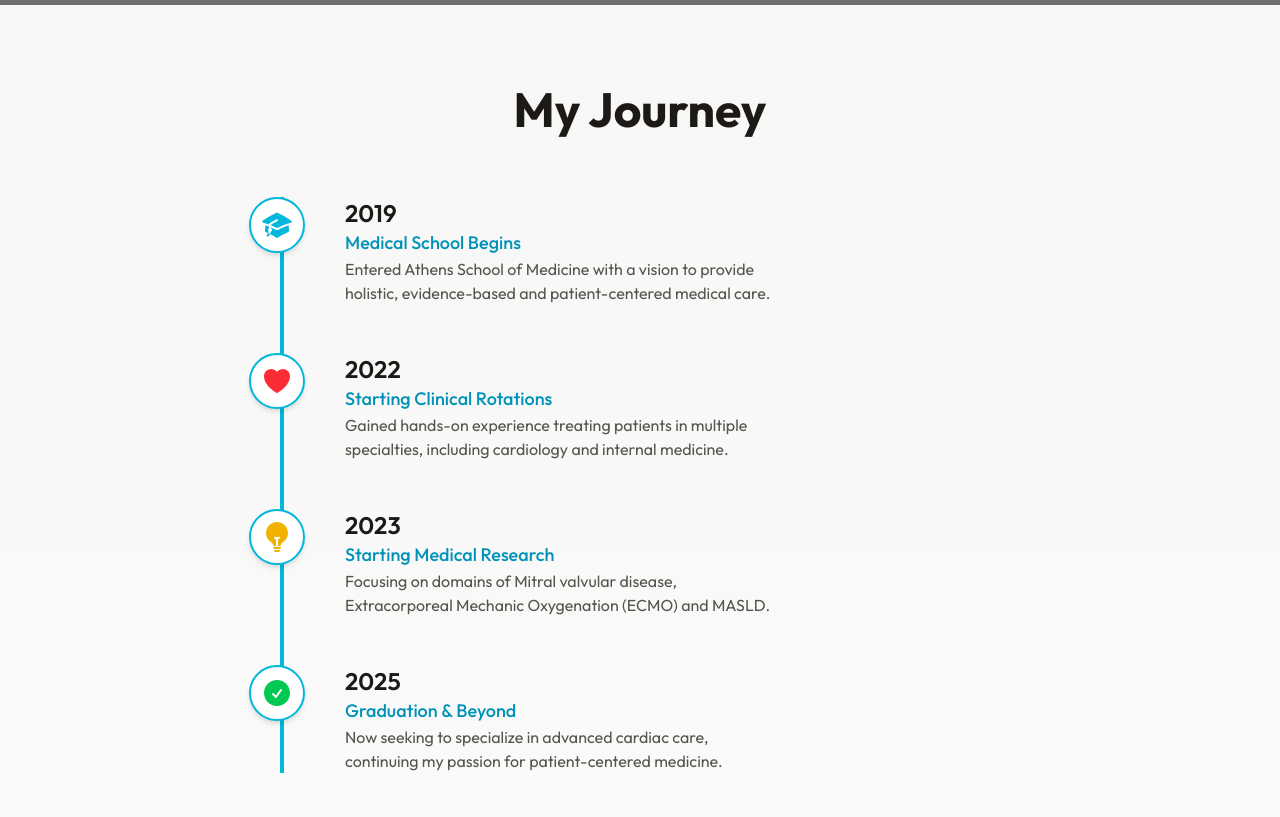
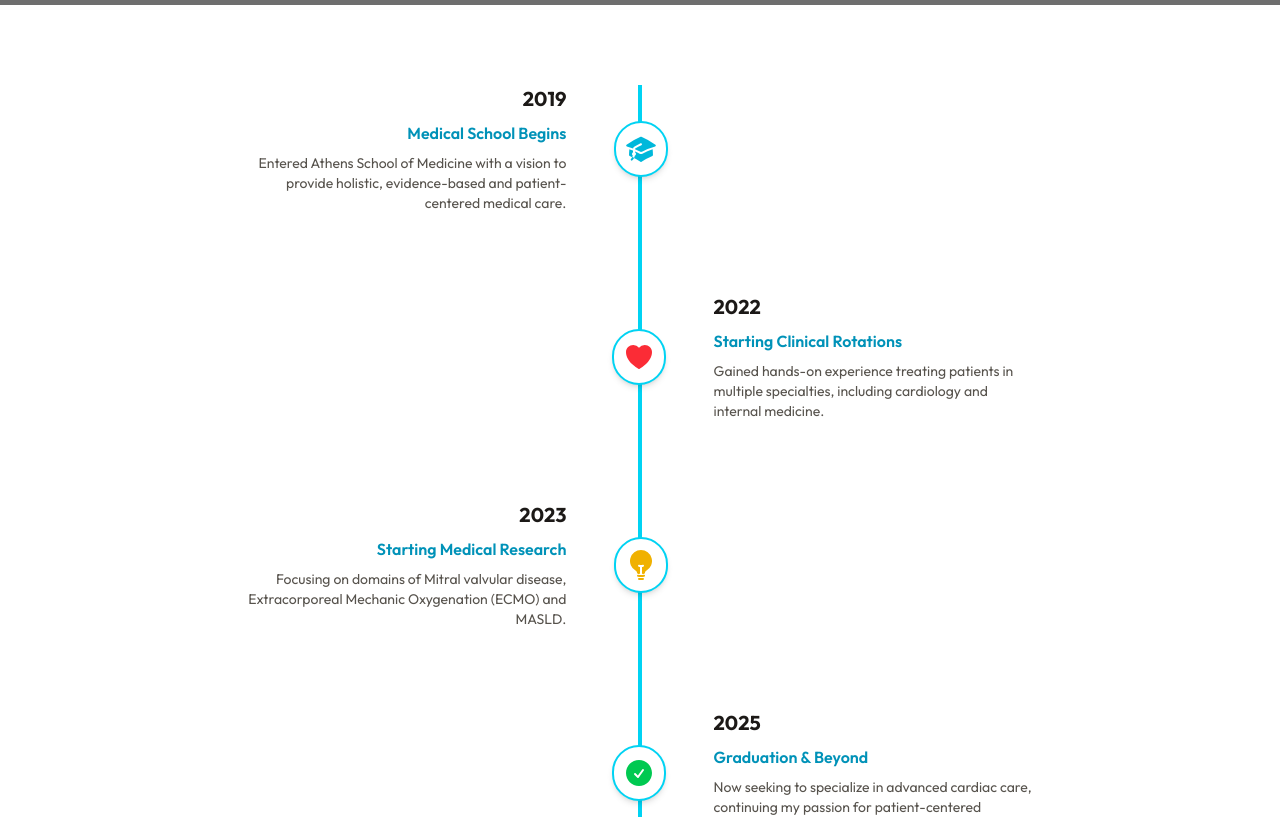
Before and after one commit to panteliskarabetsos/drzisis-portfolio, a Next.js app: page /about in a window 1280 px wide. Shown: the part 700-1517 px from the top of the page. Built offline with nearby package versions, Linux system fonts and the light colour scheme; grey boxes are pictures that could not be loaded.

Commit message:
Bug fixed

```diff
--- a/package.json
+++ b/package.json
@@ -13,7 +13,7 @@
   "dependencies": {
     "@heroicons/react": "^2.2.0",
     "@tailwindcss/forms": "^0.5.10",
-    "framer-motion": "^12.4.7",
+    "framer-motion": "^12.9.2",
     "lucide-react": "^0.479.0",
     "next": "15.2.0",
     "next-seo": "^6.6.0",
--- a/src/app/about/page.js
+++ b/src/app/about/page.js
@@ -1,9 +1,16 @@
 "use client";
 import { useEffect, useState } from "react";
 import { CheckCircleIcon, AcademicCapIcon, LightBulbIcon, HeartIcon, UsersIcon } from "@heroicons/react/24/solid";
+import { motion } from 'framer-motion';
 
 export default function AboutPage() {
   const [scrolled, setScrolled] = useState(false);
+  const timeline = [
+    { year: '2019', title: 'Medical School Begins', description: 'Entered Athens School of Medicine with a vision to provide holistic, evidence-based and patient-centered medical care.', icon: <AcademicCapIcon className="h-8 w-8 text-cyan-500" /> },
+    { year: '2022', title: 'Starting Clinical Rotations', description: 'Gained hands-on experience treating patients in multiple specialties, including cardiology and internal medicine.', icon: <HeartIcon className="h-8 w-8 text-red-500" /> },
+    { year: '2023', title: 'Starting Medical Research', description: 'Focusing on domains of Mitral valvular disease, Extracorporeal Mechanic Oxygenation (ECMO) and MASLD.', icon: <LightBulbIcon className="h-8 w-8 text-yellow-500" /> },
+    { year: '2025', title: 'Graduation & Beyond', description: 'Now seeking to specialize in advanced cardiac care, continuing my passion for patient-centered medicine.', icon: <CheckCircleIcon className="h-8 w-8 text-green-500" /> },
+  ];
 
   useEffect(() => {
     const handleScroll = () => {
@@ -41,48 +48,68 @@ export default function AboutPage() {
         </div>
       </section>
 
+                {/* Timeline Section */}
+                <section className="py-20 px-4 sm:px-8 bg-white">
+                  <div className="relative max-w-6xl mx-auto">
+                    {/* Vertical Line */}
+                    <div className="hidden md:block absolute left-1/2 top-0 transform -translate-x-1/2 h-full w-1 bg-cyan-400" />
 
+                    <div className="flex flex-col space-y-20">
+                      {timeline.map((item, index) => (
+                        <motion.div
+                          key={index}
+                          initial={{ opacity: 0, y: 50 }}
+                          whileInView={{ opacity: 1, y: 0 }}
+                          transition={{ duration: 0.6, delay: index * 0.2 }}
+                          viewport={{ once: true }}
+                          className="relative flex flex-col md:flex-row items-center"
+                        >
+                          {/* Left side (if even index) */}
+                          {index % 2 === 0 ? (
+                            <>
+                              <div className="w-full md:w-1/2 flex justify-end pr-6 md:pr-12 text-right">
+                                <div className="max-w-xs">
+                                  <h3 className="text-xl font-bold text-stone-900">{item.year}</h3>
+                                  <h4 className="text-cyan-600 font-semibold my-2">{item.title}</h4>
+                                  <p className="text-stone-600 text-sm">{item.description}</p>
+                                </div>
+                              </div>
 
-
-      {/* TIMELINE SECTION */}
-      <section className="mx-auto max-w-7xl px-4 sm:px-6 py-16 sm:py-20">
-        <h2 className="text-4xl sm:text-5xl font-bold text-center mb-12 sm:mb-16">
-          My Journey
-        </h2>
-
-        {/* Timeline Container */}
-        <div className="relative mx-auto max-w-3xl">
-          {/* Vertical Timeline Line (Desktop Only) */}
-          <div className="hidden sm:block absolute left-6 top-0 w-[4px] h-full bg-cyan-500"></div>
-
-          {[
-            { year: "2019", title: "Medical School Begins", description: "Entered Athens School of Medicine with a vision to provide holistic, evidence-based and patient-centered medical care.", icon: <AcademicCapIcon className="h-8 w-8 text-cyan-500" /> },
-            { year: "2022", title: "Starting Clinical Rotations", description: "Gained hands-on experience treating patients in multiple specialties, including cardiology and internal medicine.", icon: <HeartIcon className="h-8 w-8 text-red-500" /> },
-            { year: "2023", title: "Starting Medical Research", description: "Focusing on domains of Mitral valvular disease, Extracorporeal Mechanic Oxygenation (ECMO) and MASLD.", icon: <LightBulbIcon className="h-8 w-8 text-yellow-500" /> },
-            { year: "2025", title: "Graduation & Beyond", description: "Now seeking to specialize in advanced cardiac care, continuing my passion for patient-centered medicine.", icon: <CheckCircleIcon className="h-8 w-8 text-green-500" /> },
-          ].map((item, index) => (
-            <div key={index} className="relative flex flex-col sm:flex-row items-center sm:items-start space-y-6 sm:space-y-0 sm:space-x-6 mb-12">
-
-              {/* Connector Line (Mobile Only) */}
-              {index !== 0 && (
-                <div className="absolute top-[-24px] left-[50%] sm:hidden w-[2px] h-[24px] bg-cyan-500"></div>
-              )}
-
-              {/* Circle with Icon */}
-              <div className="relative flex-shrink-0 w-14 h-14 flex items-center justify-center bg-white border-2 border-cyan-500 shadow-md rounded-full z-10 sm:ml-[-7px]">
+                              {/* Center Icon */}
+                              <div className="flex items-center justify-center w-14 h-14 bg-white border-2 border-cyan-400 rounded-full shadow-md z-10 my-6 md:my-0" >
                                 {item.icon}
                               </div>
 
-              {/* Text Content */}
-              <div className="text-center sm:text-left max-w-md sm:pl-4">
-                <h3 className="text-2xl font-semibold">{item.year}</h3>
-                <h4 className="text-lg text-cyan-600 font-medium">{item.title}</h4>
-                <p className="text-stone-600">{item.description}</p>
+                              {/* Right side empty */}
+                              <div className="hidden md:block w-1/2" />
+                            </>
+                          ) : (
+                            <>
+                              {/* Left side empty */}
+                              <div className="hidden md:block w-1/2" />
+
+                              {/* Center Icon */}
+                              <div className="flex items-center justify-center w-14 h-14 bg-white border-2 border-cyan-400 rounded-full shadow-md z-10 my-6 md:my-0" >
+                                {item.icon}
+                              </div>
+
+                              {/* Right side (if odd index) */}
+                              <div className="w-full md:w-1/2 flex justify-start pl-6 md:pl-12 text-left">
+                                <div className="max-w-xs">
+                                  <h3 className="text-xl font-bold text-stone-900">{item.year}</h3>
+                                  <h4 className="text-cyan-600 font-semibold my-2">{item.title}</h4>
+                                  <p className="text-stone-600 text-sm">{item.description}</p>
                                 </div>
                               </div>
+                            </>
+                          )}
+                        </motion.div>
                       ))}
                     </div>
+                  </div>
                 </section>
+
+
 
         {/* CORE VALUES */}
         <section className="bg-gradient-to-b from-stone-50 via-white to-stone-50 py-20 px-4 sm:px-6">
--- a/tailwind.config.js
+++ b/tailwind.config.js
@@ -9,10 +9,7 @@ module.exports = {
     extend: {
       fontFamily: {
         montserrat: ["var(--font-montserrat)", "sans-serif"],
-<<<<<<< HEAD
-=======
         sans: ['Inter', 'ui-sans-serif', 'system-ui'],
->>>>>>> 806809b (Fix nested repository issue)
       },
     },
   },
```
Also changed, not shown: 1 other file (tests, documents, lock files or other folders). Lines whose indentation alone changed are shown as unchanged.
